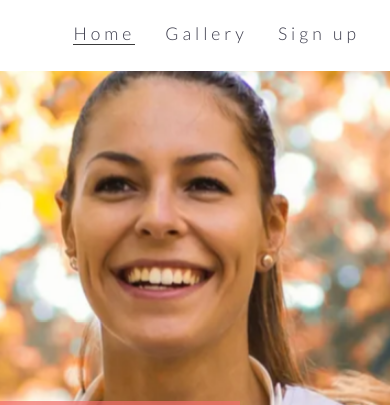
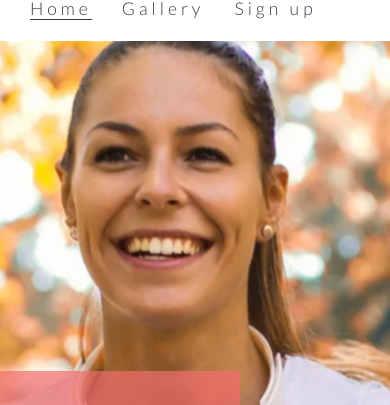
Before and after one commit to stephendawsondev/love-running, a plain HTML site: page index.html in a window 390 px wide. Shown: the part 79-484 px from the top of the page. Drawn offline with nearby package versions, Linux system fonts and the light colour scheme.

Commit message:
make header responsive on smaller devices

```diff
--- a/assets/css/style.css
+++ b/assets/css/style.css
@@ -276,3 +276,13 @@ footer>ul>li i {
         display: none;
     }
 }
+
+@media screen and (max-width: 900px) {
+   #menu {
+    clear: left;
+    float: left;
+    margin-left: 30px;
+    margin-bottom: 20px;
+    line-height: 25px;
+   }
+}
```
